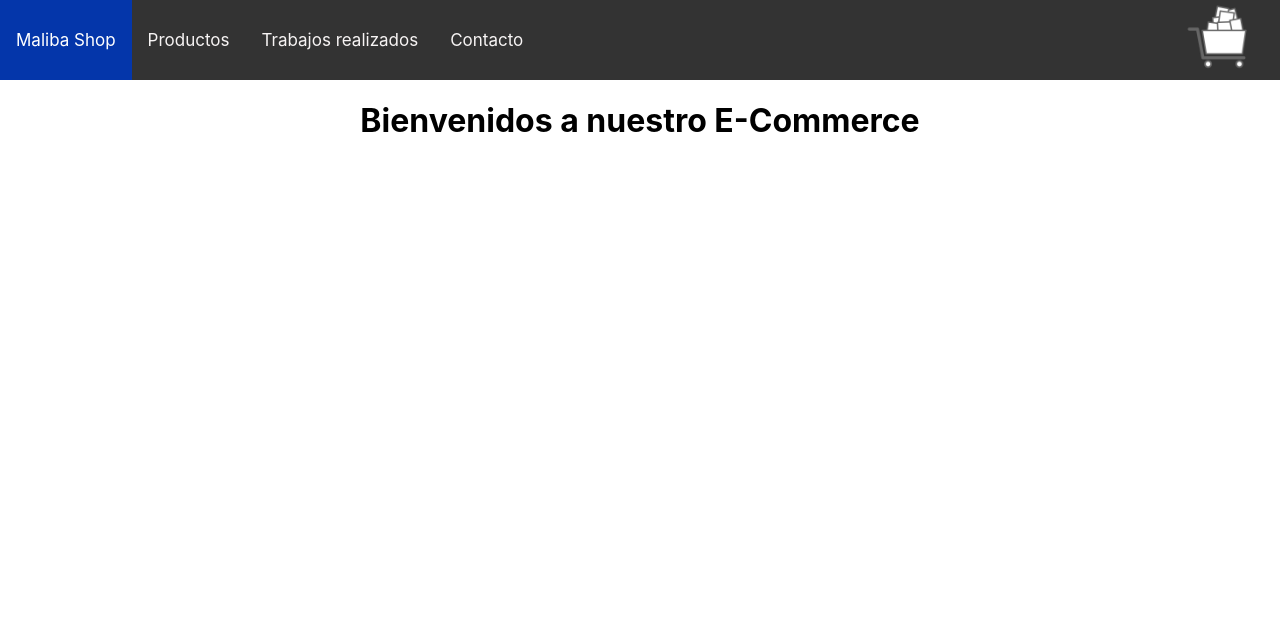
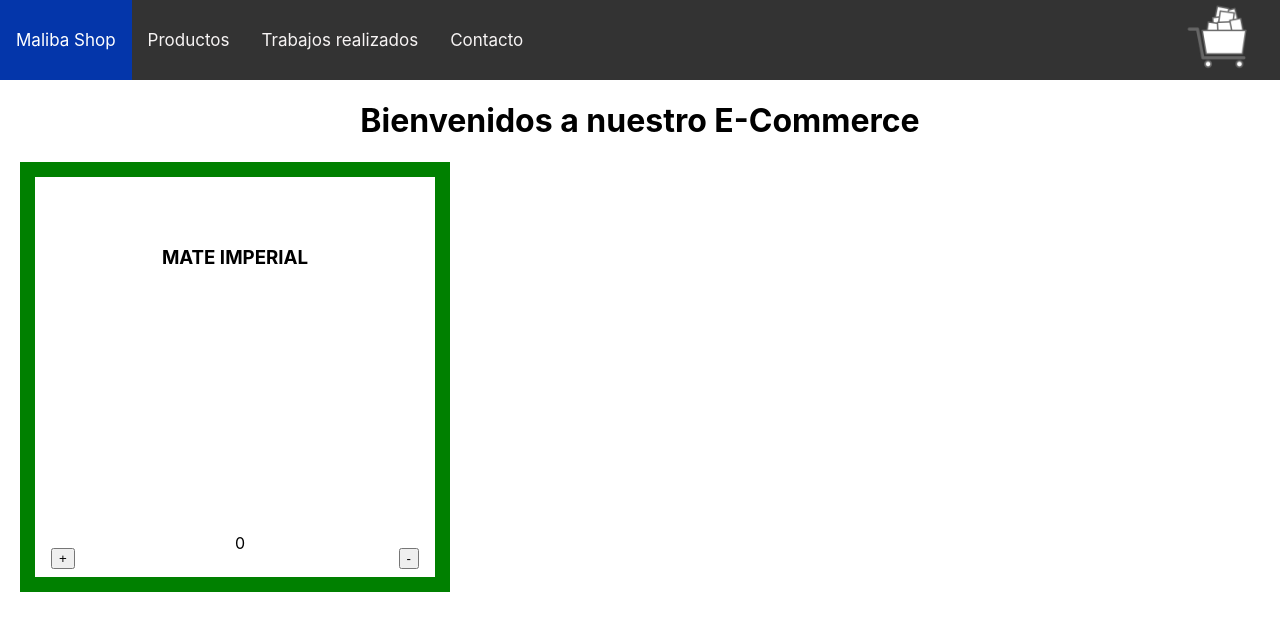
Before and after one commit to eloypassarella/malibaecommerce, a React (Create React App) app: page / in a window 1280 px wide. Shown: the top 630 px of the page. Built offline with nearby package versions, Linux system fonts and the light colour scheme.

Commit message:
Agregue el contador

```diff
--- a/src/App.js
+++ b/src/App.js
@@ -1,6 +1,7 @@
 import './App.css'
 import NavBar from "./components/NavBar";
 import ItemListContainer from "./components/ItemListContainer"
+import Contador from './components/Contador';
 
 
 function App() {
@@ -8,6 +9,7 @@ function App() {
     <div className="App">
       <NavBar />
       <ItemListContainer greeting= "Bienvenidos a nuestro E-Commerce"/>
+      <Contador/>
     </div>
   );
 }
--- /dev/null
+++ b/src/components/Contador.js
@@ -0,0 +1,33 @@
+import React from 'react';
+import '../styles/contador.css'
+
+const Contador = ()=>{
+
+    function aumentarProducto() {
+        setClicks (clicks+ 1);
+
+    };
+
+    function quitarProductos(){
+        setClicks (clicks- 1)
+    };
+
+
+    const [clicks, setClicks]= React.useState(0);
+
+    if (clicks<0){
+        alert ("no se pueden quitar productos")
+    }
+
+    return (
+        <div class="caja">
+            <h3>MATE IMPERIAL</h3>
+            <button class="agregar" onClick={aumentarProducto}>+</button>
+            <p class="clicks">{`${clicks}`}</p>
+            <button class="quitar" onClick={quitarProductos}>-</button>
+        </div>
+    )
+}
+
+
+export default Contador;
--- /dev/null
+++ b/src/styles/contador.css
@@ -0,0 +1,27 @@
+.caja {
+    position: relative;
+    width: 300px;
+    height: 300px;
+    border: 15px solid green;
+    padding: 50px;
+    margin: 20px;
+}
+
+.agregar {
+    position: absolute;
+    bottom: 8px ;
+    left: 16px;
+}
+
+.quitar {
+    position: absolute;
+    bottom: 8px;
+    right: 16px;
+}
+
+.clicks {
+    position:absolute;
+    bottom: 8px;
+    left: 50%;
+
+}
```
